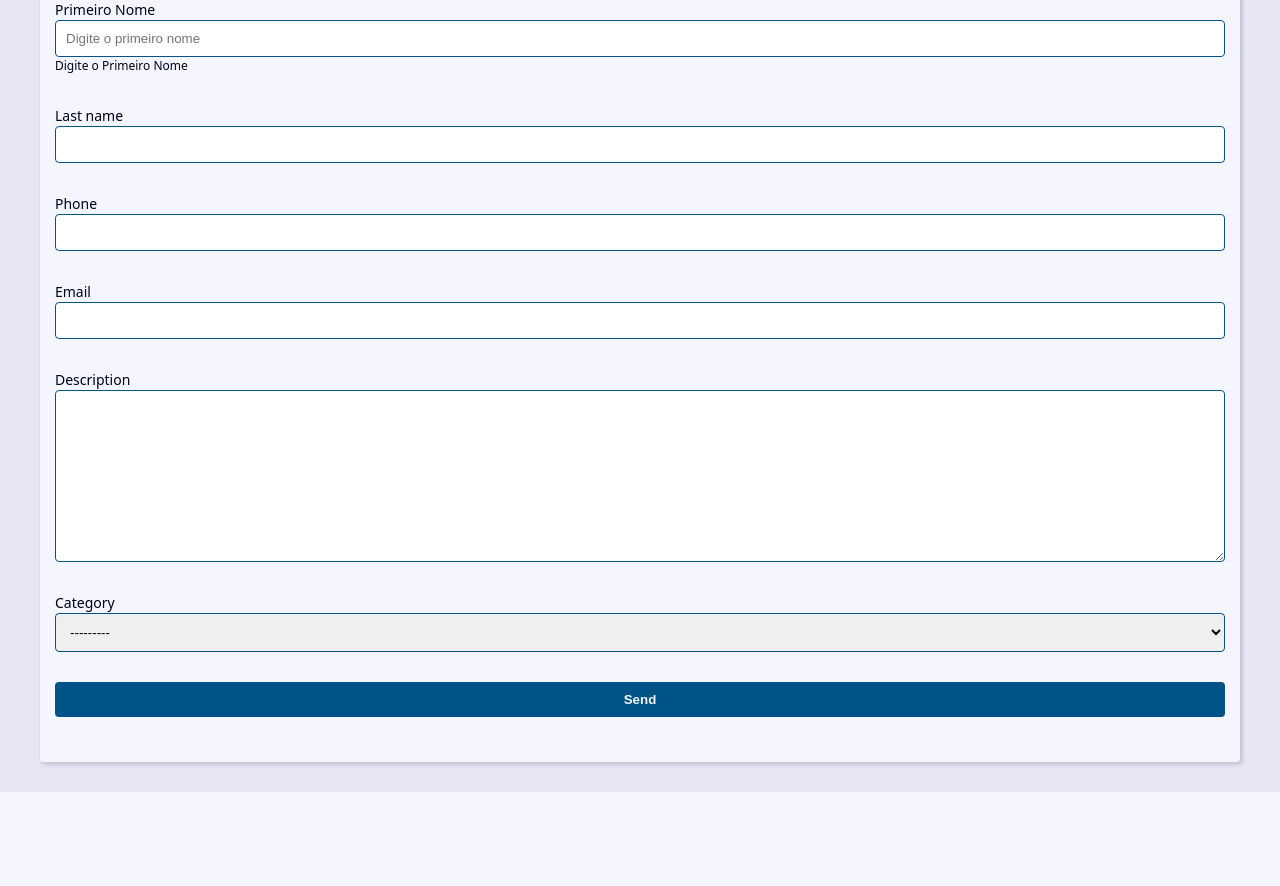
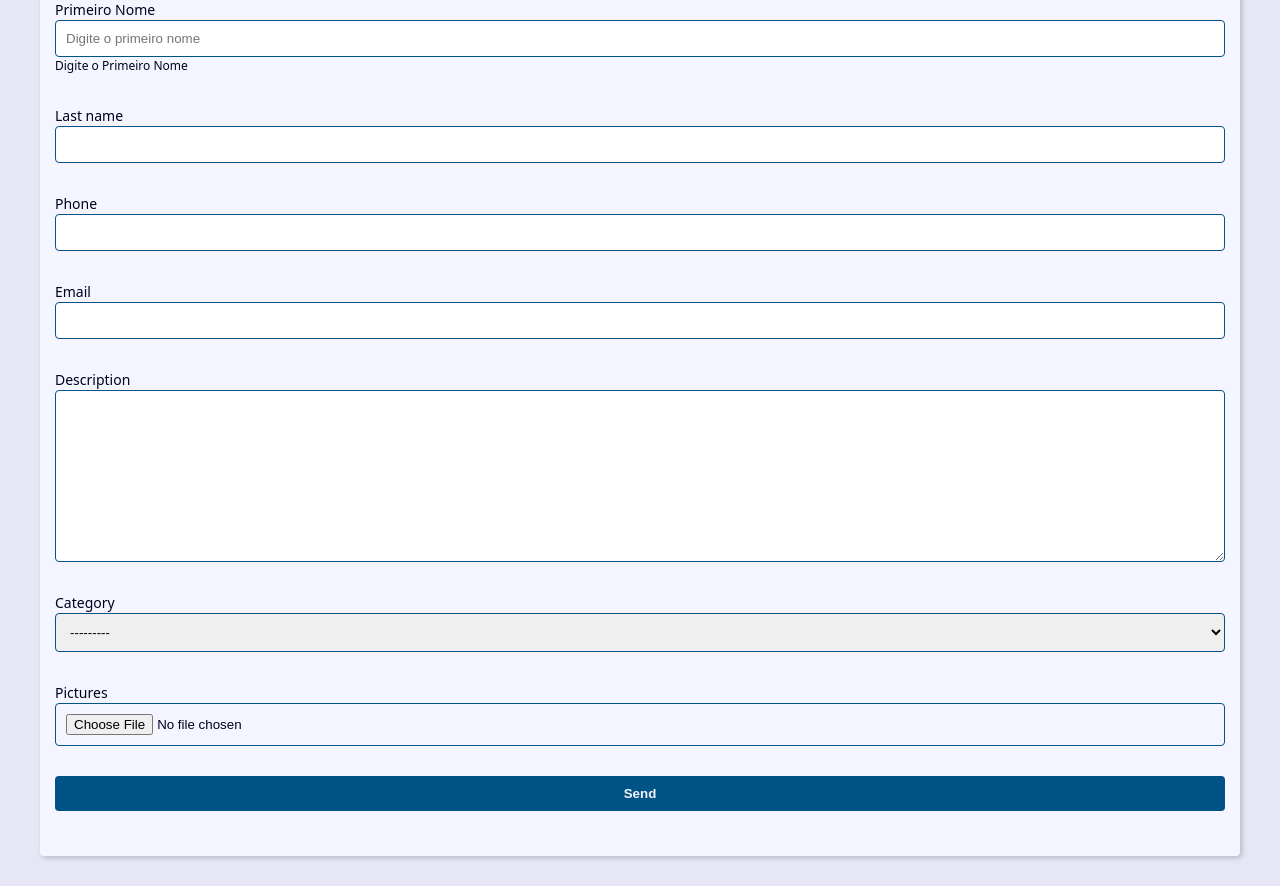
Before and after one commit to Fa1kerXd/agenda_django, a Django app: page /contact/create/ in a window 1280 px wide. Shown: the part 336-1222 px from the top of the page. Before the commit the page ends 1128 px from the top, so only its background shows below. Run offline with Django 5.2, Linux system fonts and the light colour scheme; data comes from the database, SQL or seed files in the repository; both versions use the stored data as it was after the commit.

Commit message:
Adicionando Pictures No Contact

```diff
--- a/contact/forms.py
+++ b/contact/forms.py
@@ -3,6 +3,13 @@ from django.forms import ModelForm, ValidationError
 from django import forms
 
 class ContactForm(ModelForm):
+    pictures = forms.ImageField(
+        widget=forms.FileInput(
+            attrs={
+                'accept': 'image/*'
+            }
+        )
+    )
     first_name = forms.CharField(
         widget=forms.TextInput(attrs={
             'placeholder': 'Digite o primeiro nome',
@@ -17,7 +24,7 @@ class ContactForm(ModelForm):
 
     class Meta:
         model = models.Contact
-        fields = 'first_name',"last_name", "phone", 'email', 'description', 'category',
+        fields = 'first_name',"last_name", "phone", 'email', 'description', 'category','pictures',
 
 
     def clean(self):
--- a/contact/templates/contact/contact.html
+++ b/contact/templates/contact/contact.html
@@ -13,7 +13,9 @@
         <p><b>Create Date: </b>{{contact.created_date}}</p>
         <p><b>Description: </b>{{contact.description}}</p>
         <p><b>Category: </b>{{contact.category.name}}</p>
-
+        {% if contact.pictures %}
+            <img src="{{contact.pictures.url}}" alt="{{contact.first_name}} {{contact.last_name}}"></img>
+        {% endif %}
         <div class="contact-links">
             <a class="btn btn-link" href="{% url 'contact:update' contact.id %}">Update</a>
             <form action="{% url 'contact:delete' contact.id %}" method='POST'>
--- a/contact/templates/contact/create.html
+++ b/contact/templates/contact/create.html
@@ -20,8 +20,12 @@
                             <p class='help-text'>{{field.help_text}}</p>
                         {% endif %}
                     </div>
+                    {% if field.name == 'pictures' and field.value.url %}
+                        <div class="form-group">
+                            <img src="{{field.value.url}}" alt="">
+                        </div>
+                    {% endif %}
             {% endfor %}
-
             </div>
             {% if form.non_field_errors %}
                     <div class="form-content">
--- a/contact/views/contact_forms.py
+++ b/contact/views/contact_forms.py
@@ -7,7 +7,7 @@ def create(request):
     form_action = reverse("contact:create")
 
     if request.method == 'POST':
-        form = ContactForm(request.POST)
+        form = ContactForm(request.POST, request.FILES)
 
         context = {
             'form': form,
@@ -41,10 +41,10 @@ def create(request):
 
 def update(request, contact_id):
     contact = get_object_or_404(Contact, pk=contact_id, show=True)
-    form_action = reverse("contact:update", args=(contact_id))
+    form_action = reverse("contact:update", args=(contact_id,))
 
     if request.method == 'POST':
-        form = ContactForm(request.POST, instance=contact)
+        form = ContactForm(request.POST, request.FILES,instance=contact)
 
         context = {
             'form': form,
```
Also changed, not shown: db.sqlite3.
